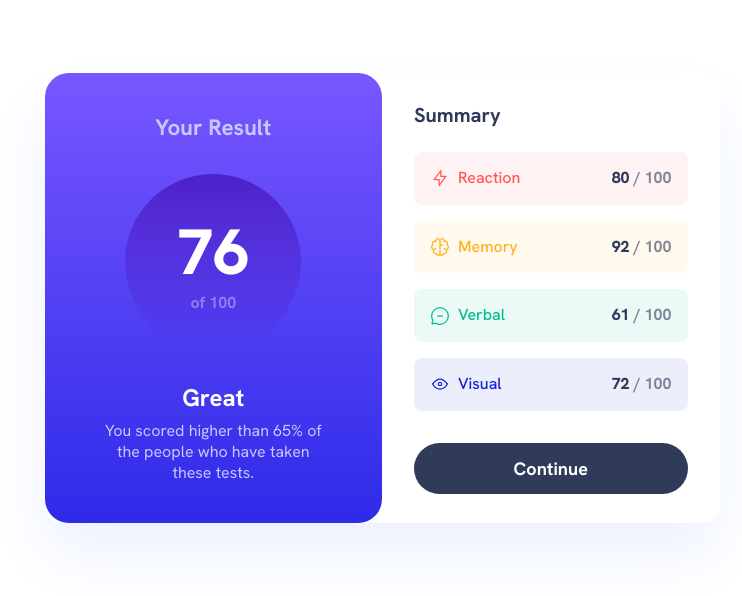
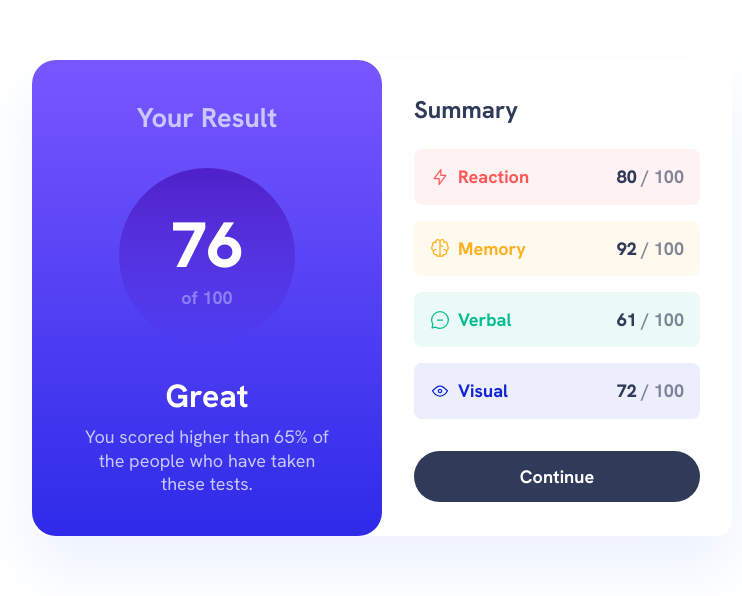
Before and after one commit to tuansdf/fm-results-summary-component, a Next.js app: page / in a window 1536 px wide. Shown: the part 102-698 px from the top of the page, without its empty margins (386-1128 px from the left). Built offline with nearby package versions, Linux system fonts and the light colour scheme.

Commit message:
adjust font sizes

```diff
--- a/src/app/page.module.scss
+++ b/src/app/page.module.scss
@@ -1,6 +1,6 @@
 .container {
   width: 100%;
-  max-width: 675px;
+  max-width: 700px;
 
   @media (min-width: 1440px) {
     display: grid;
--- a/src/components/first-half-circle.module.scss
+++ b/src/components/first-half-circle.module.scss
@@ -29,6 +29,10 @@
     font-size: 1rem;
     font-weight: 700;
     color: hsl(var(--light-lavender), 0.5);
+
+    @media (min-width: 1440px) {
+      font-size: 1.125rem;
+    }
   }
 
   @media (min-width: 1440px) {
--- a/src/components/first-half-circle.tsx
+++ b/src/components/first-half-circle.tsx
@@ -1,9 +1,16 @@
+import { summary } from "~/data/summary";
 import classes from "./first-half-circle.module.scss";
+
+const totalScore = Math.floor(
+  summary.reduce((acc, cur) => {
+    return acc + cur.score;
+  }, 0) / 4
+);
 
 export const FirstHalfCircle = () => {
   return (
     <div className={classes["circle"]}>
-      <div className={classes["title"]}>76</div>
+      <div className={classes["title"]}>{totalScore}</div>
       <div className={classes["subtitle"]}>of 100</div>
     </div>
   );
--- a/src/components/first-half.module.scss
+++ b/src/components/first-half.module.scss
@@ -5,7 +5,7 @@
   display: flex;
   flex-direction: column;
   align-items: center;
-  padding: 2.5rem 3.5rem;
+  padding: 2.5rem 2.75rem;
   background-image: linear-gradient(
     to bottom,
     hsl(var(--light-slate-blue)),
@@ -24,7 +24,7 @@
     color: hsl(var(--light-lavender));
 
     @media (min-width: 1440px) {
-      font-size: 1.4rem;
+      font-size: 1.7rem;
     }
   }
 
@@ -32,11 +32,19 @@
     margin-bottom: 0.5rem;
     font-size: 1.5rem;
     font-weight: 700;
+
+    @media (min-width: 1440px) {
+      font-size: 2rem;
+    }
   }
 
   & > .subtitle {
     font-size: 1rem;
     color: hsl(var(--light-lavender));
+
+    @media (min-width: 1440px) {
+      font-size: 1.125rem;
+    }
   }
 
   @media (min-width: 1440px) {
--- a/src/components/second-half.module.scss
+++ b/src/components/second-half.module.scss
@@ -12,7 +12,7 @@
 
     @media (min-width: 1440px) {
       margin-top: 0;
-      font-size: 1.25rem;
+      font-size: 1.5rem;
     }
   }
 
--- a/src/components/summary-item-list.tsx
+++ b/src/components/summary-item-list.tsx
@@ -1,33 +1,6 @@
 import { SummaryItem } from "~/components/summary-item";
-import { IconMemory, IconReaction, IconVerbal, IconVisual } from "~/icons";
+import { summary } from "~/data/summary";
 import classes from "./summary-item-list.module.scss";
-
-const summary = [
-  {
-    category: "Reaction",
-    score: 80,
-    icon: <IconReaction />,
-    color: "red",
-  },
-  {
-    category: "Memory",
-    score: 92,
-    icon: <IconMemory />,
-    color: "yellow",
-  },
-  {
-    category: "Verbal",
-    score: 61,
-    icon: <IconVerbal />,
-    color: "green",
-  },
-  {
-    category: "Visual",
-    score: 72,
-    icon: <IconVisual />,
-    color: "blue",
-  },
-];
 
 export const SummaryItemList = () => {
   return (
--- a/src/components/summary-item.module.scss
+++ b/src/components/summary-item.module.scss
@@ -11,6 +11,7 @@
 
   @media (min-width: 1440px) {
     padding: 1rem;
+    font-size: 1.125rem;
   }
 }
 
@@ -24,6 +25,10 @@
 
   color: hsl(var(--summary-color));
   font-weight: 500;
+
+  @media (min-width: 1440px) {
+    font-weight: 700;
+  }
 }
 
 .score {
--- /dev/null
+++ b/src/data/summary.tsx
@@ -0,0 +1,36 @@
+import { ReactNode } from "react";
+import { IconReaction, IconMemory, IconVerbal, IconVisual } from "~/icons";
+
+type SummaryItem = {
+  category: string;
+  score: number;
+  icon: ReactNode;
+  color: "red" | "yellow" | "green" | "blue";
+};
+
+export const summary: SummaryItem[] = [
+  {
+    category: "Reaction",
+    score: 80,
+    icon: <IconReaction />,
+    color: "red",
+  },
+  {
+    category: "Memory",
+    score: 92,
+    icon: <IconMemory />,
+    color: "yellow",
+  },
+  {
+    category: "Verbal",
+    score: 61,
+    icon: <IconVerbal />,
+    color: "green",
+  },
+  {
+    category: "Visual",
+    score: 72,
+    icon: <IconVisual />,
+    color: "blue",
+  },
+];
```
